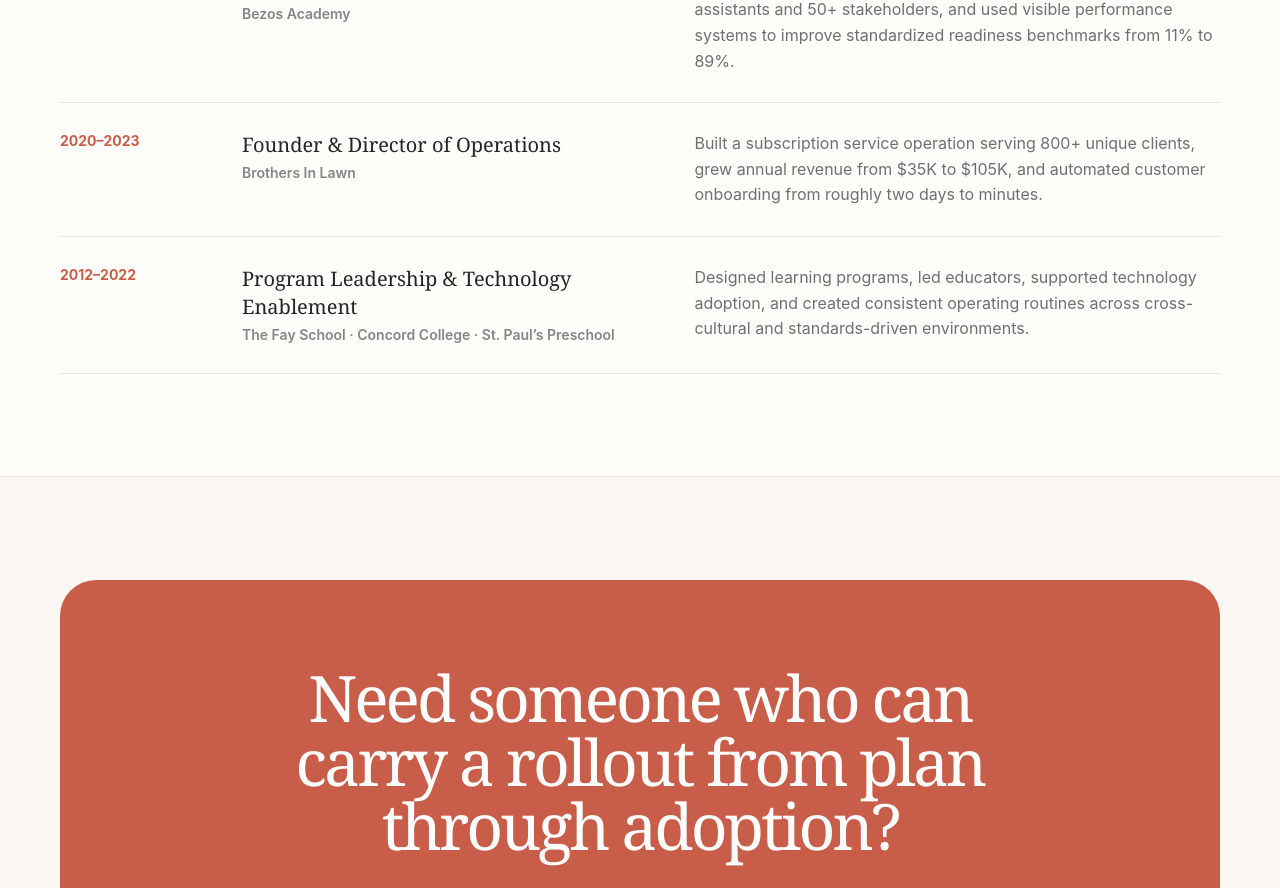
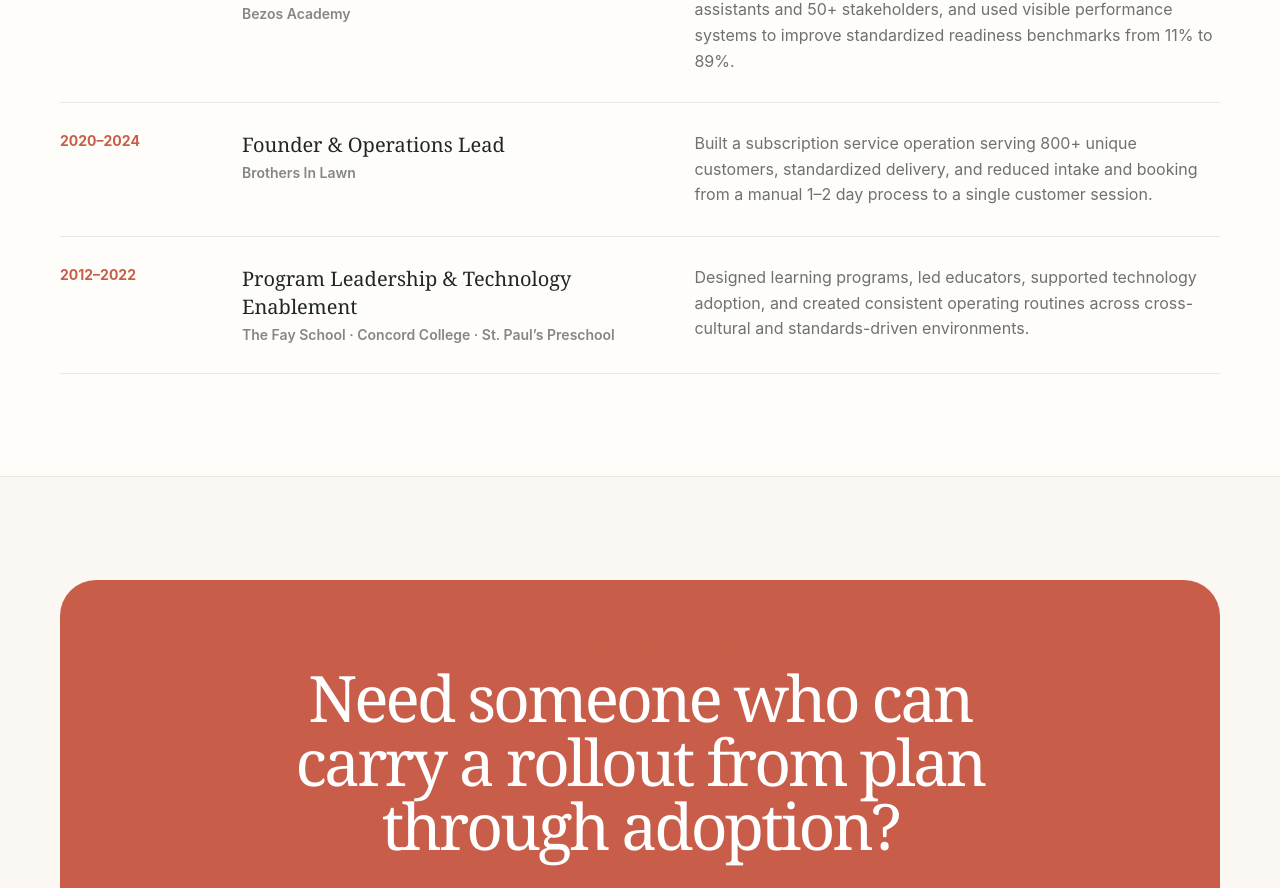
Before and after one commit to sarahphamilton/sarahphamilton, a Next.js app: page / in a window 1280 px wide. Shown: the part 2430-3318 px from the top of the page. Built offline with nearby package versions, Linux system fonts and the light colour scheme.

Commit message:
Align homepage experience with current resume

```diff
--- a/src/content/site.ts
+++ b/src/content/site.ts
@@ -32,11 +32,11 @@ export const experience = [
       "Led daily program operations, coordinated three classroom assistants and 50+ stakeholders, and used visible performance systems to improve standardized readiness benchmarks from 11% to 89%.",
   },
   {
-    years: "2020–2023",
-    role: "Founder & Director of Operations",
+    years: "2020–2024",
+    role: "Founder & Operations Lead",
     company: "Brothers In Lawn",
     summary:
-      "Built a subscription service operation serving 800+ unique clients, grew annual revenue from $35K to $105K, and automated customer onboarding from roughly two days to minutes.",
+      "Built a subscription service operation serving 800+ unique customers, standardized delivery, and reduced intake and booking from a manual 1–2 day process to a single customer session.",
   },
   {
     years: "2012–2022",
@@ -51,10 +51,6 @@ export const credentials = [
   { name: "Google Project Management Certificate", detail: "Google · Completed" },
   { name: "SQL Basic Certificate", detail: "HackerRank · Completed" },
   { name: "PMP Certification", detail: "Exam scheduled Oct. 20, 2026" },
-  {
-    name: "Data Analysis with SQL, Excel & Power BI Specialization",
-    detail: "Microsoft",
-  },
 ];
 
 export type CaseStudy = {
```
